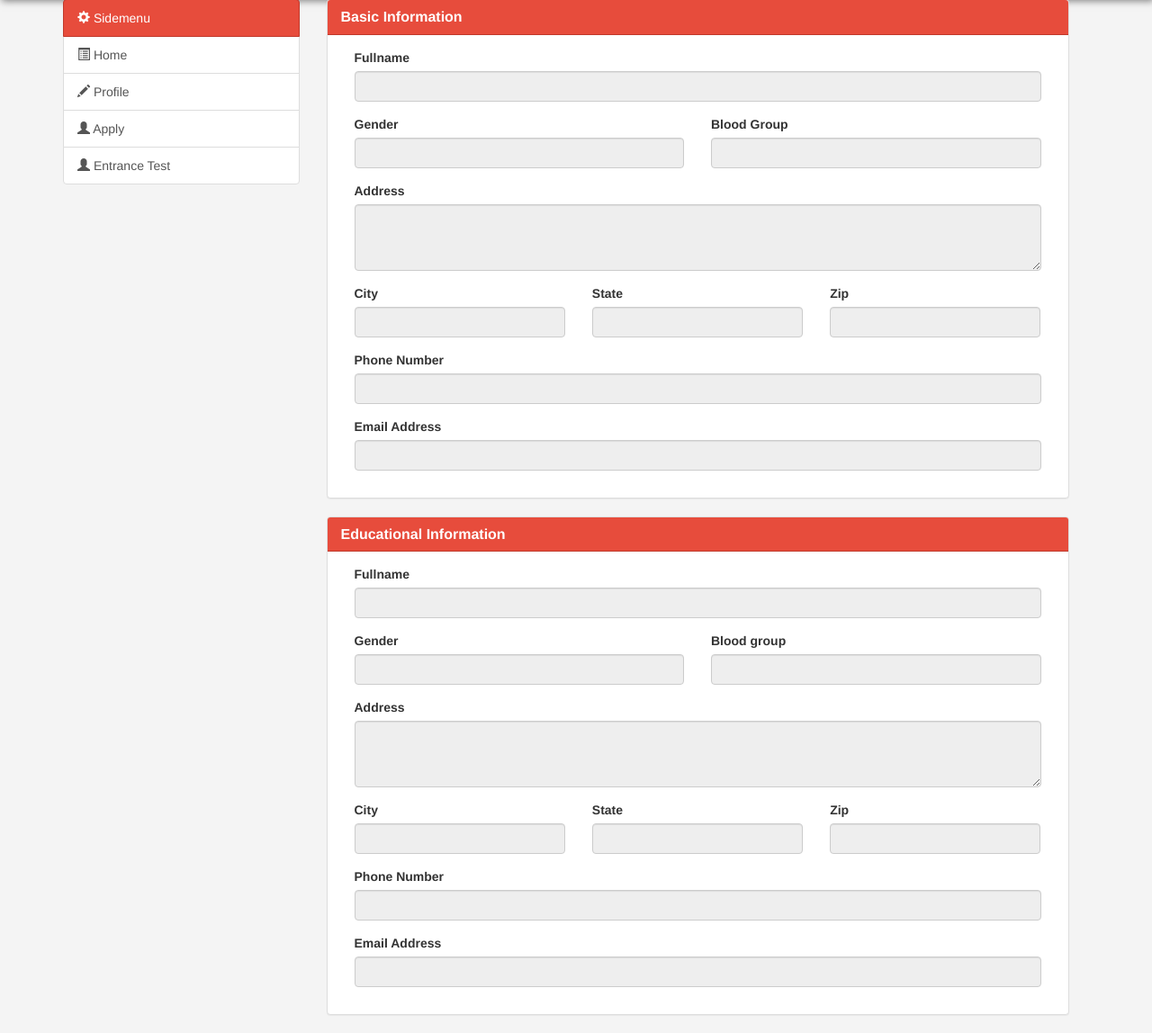
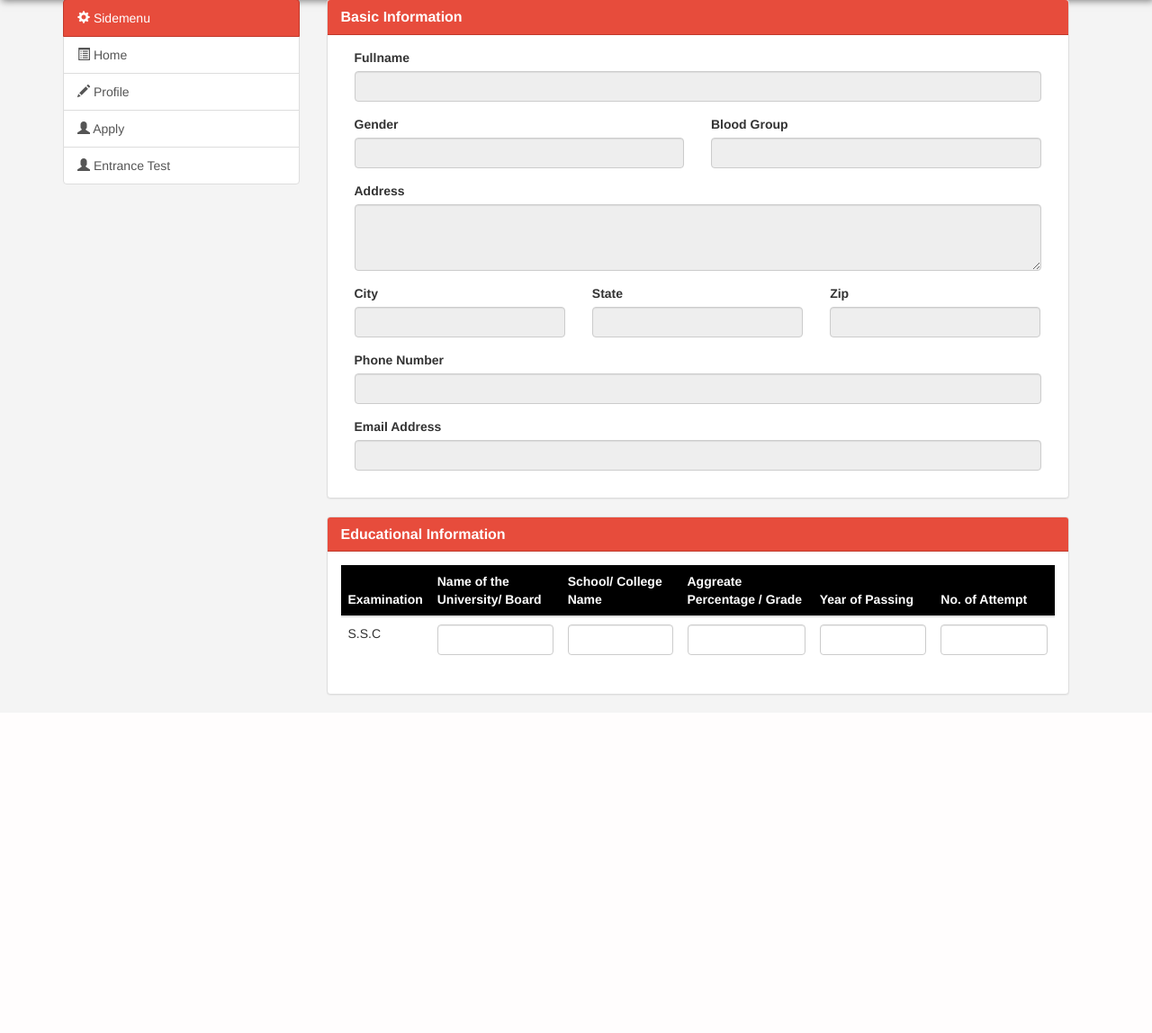
Before and after one commit to krishc17/Admission, a PHP site: page /profile.php in a window 1280 px wide. Shown: the part 116-1264 px from the top of the page at 90% size. After the commit the page ends 889 px from the top, so only its background shows below. Run offline with PHP 8.4, Linux system fonts and the light colour scheme.

Commit message:
added educational details

```diff
--- a/profile.php
+++ b/profile.php
@@ -81,59 +81,30 @@
                 <div class="panel-body">
                     <div class="col-lg-12">
 	                <div class="row">
-					<div class="col-sm-12">
-						<div class="row">
-							<div class="col-sm-12 form-group">
-								<label>Fullname</label>
-								<input type="text" name="fullname"  class="form-control" disabled>
-							</div>
-						</div>
-            <div class="row">
-        <div class="col-sm-6 form-group">
-							<label>Gender</label>
-              <input list="gender" name="gender" class="form-control" disabled>
-              <datalist id="gender">
-                <option value="Male">
-                <option value="Female">
-              </datalist>
-				</div>
-              <div class="col-sm-6 form-group">
-								<label>Blood group</label>
-								<input type="text" name="bgroup" class="form-control" disabled>
-							</div>
-						</div>
+					<table class="table">
+  <thead class="thead-inverse" style="background-color:#000;color:#fff;">
+    <tr>
+      <th>Examination</th>
+      <th>Name of the University/ Board</th>
+      <th>School/ College Name</th>
+      <th>Aggreate Percentage / Grade</th>
+	  <th>Year of Passing</th>
+	  <th>No. of Attempt </th>
+    </tr>
+  </thead>
+  <tbody>
+    <tr>
 
-						<div class="form-group">
-							<label>Address</label>
-							<textarea name="address"  rows="3" class="form-control" disabled></textarea>
-						</div>
+      <td>S.S.C</td>
+      <td><input type="text" name="univ" class="form-control"></td>
+      <td><input type="text" name="coll" class="form-control"></td>
+	  <td><input type="text" name="grade" class="form-control"></td>
+	  <td><input type="number" name="yearp" class="form-control"></td>
+	  <td><input type="number" name="attempt" class="form-control"></td>
+    </tr>
 
-                    	<div class="row">
-							<div class="col-sm-4 form-group">
-								<label>City</label>
-								<input type="text" name="city"  class="form-control" disabled>
-							</div>
-
-                    		<div class="col-sm-4 form-group">
-								<label>State</label>
-								<input type="text" name="state"  class="form-control" disabled>
-							</div>
-
-                            <div class="col-sm-4 form-group">
-								<label>Zip</label>
-								<input type="text"  name="zip" class="form-control" disabled>
-							</div>
-						</div>
-
-						<div class="form-group">
-						<label>Phone Number</label>
-						<input type="text" name="pnumber"  class="form-control" disabled>
-					</div>
-
-					<div class="form-group">
-						<label>Email Address</label>
-						<input type="email" name="email" class="form-control" disabled>
-					</div>
+  </tbody>
+</table>
 
     			</div>
 				</div>
```
